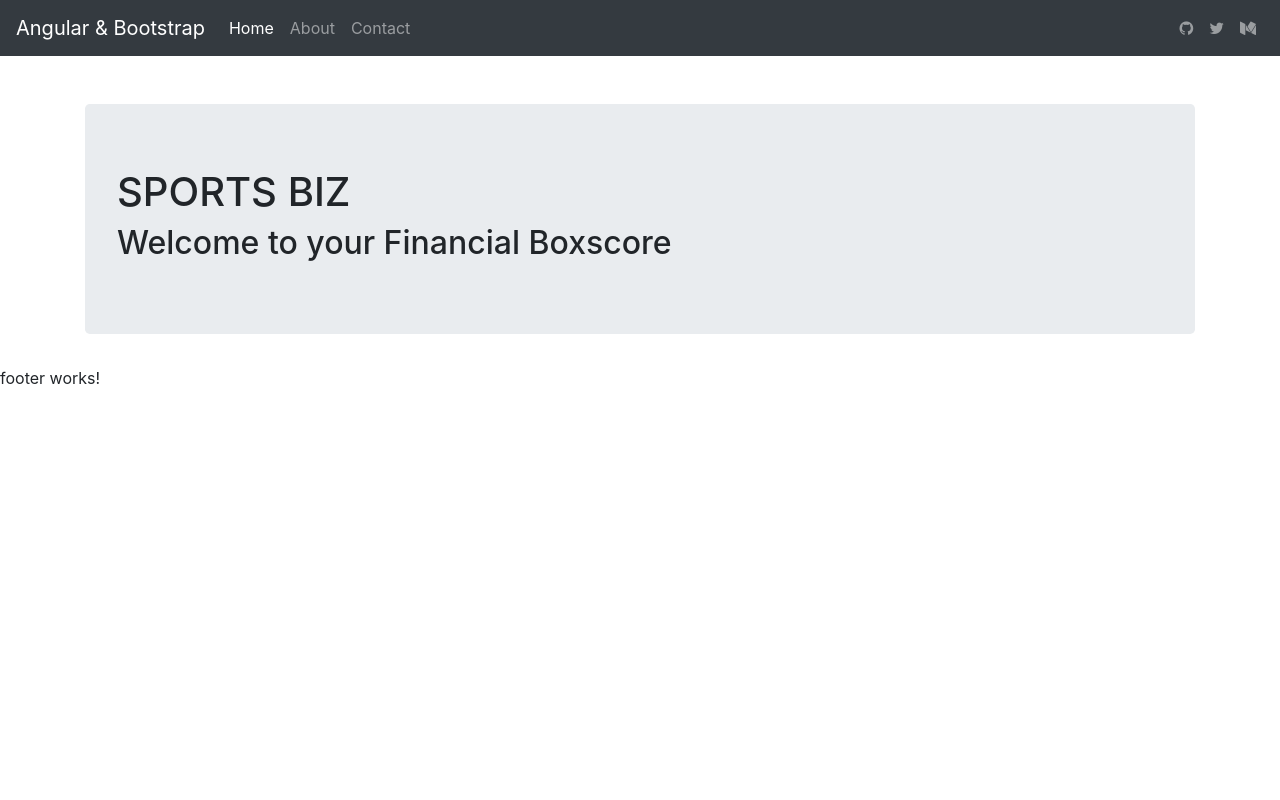
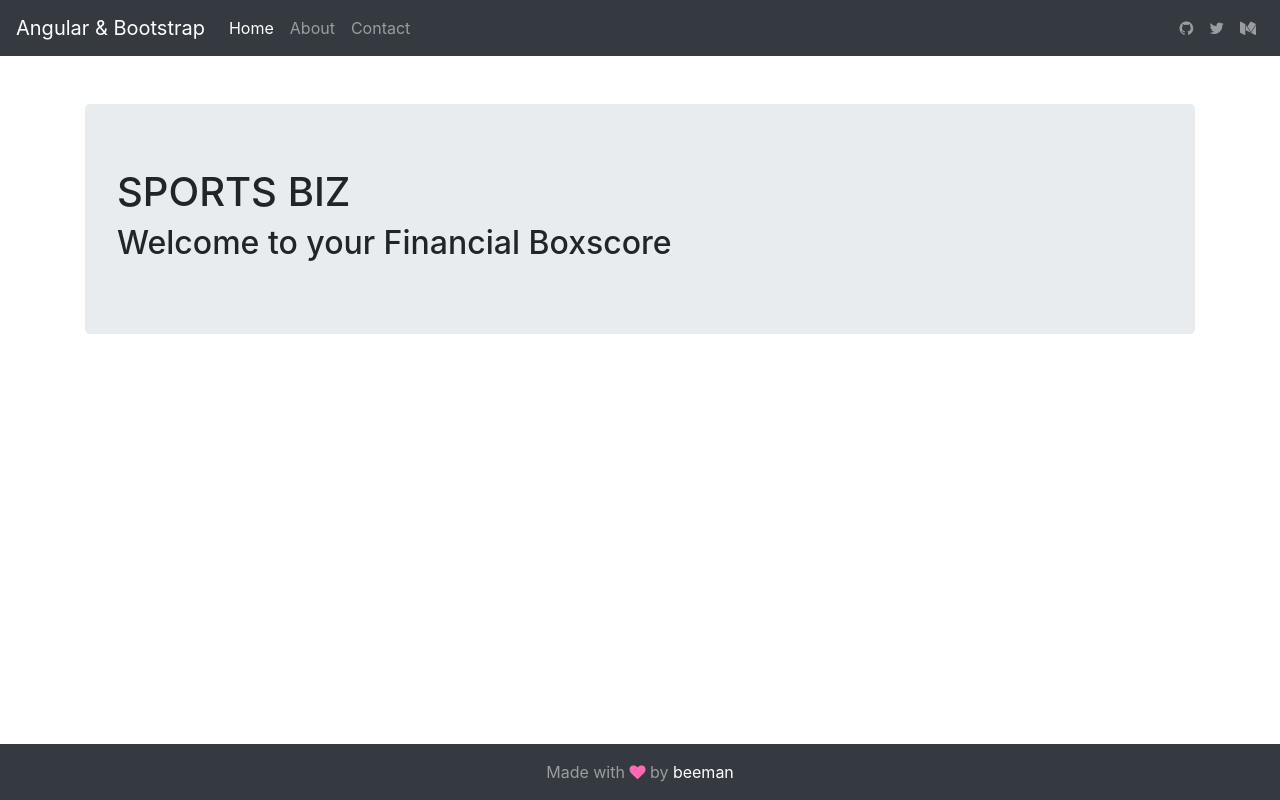
Before and after one commit to cnov20/SportsBiz-UI-MVP, an Angular app in the folder financial-dashboard-UI/: page / in a window 1280 px wide. Built offline with nearby package versions, Linux system fonts and the light colour scheme.

Commit message:
Implemented base level footer component layout

```diff
--- a/financial-dashboard-UI/src/app/ui/footer/footer.component.css
+++ b/financial-dashboard-UI/src/app/ui/footer/footer.component.css
@@ -0,0 +1,3 @@
+.fa-heart {
+  color: hotpink;
+}
--- a/financial-dashboard-UI/src/app/ui/footer/footer.component.html
+++ b/financial-dashboard-UI/src/app/ui/footer/footer.component.html
@@ -1,3 +1,5 @@
-<p>
-  footer works!
-</p>
+<nav class="navbar navbar-dark bg-dark mt-5 fixed-bottom">
+  <div class="navbar-expand m-auto navbar-text">
+    Made with <i class="fa fa-heart"></i> by <a href="https://twitter.com/beeman_nl">beeman</a>
+  </div>
+</nav>
```
